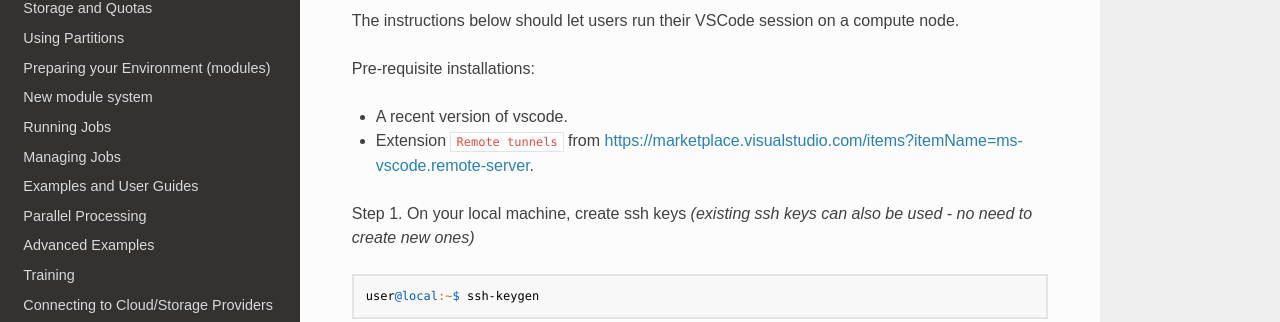
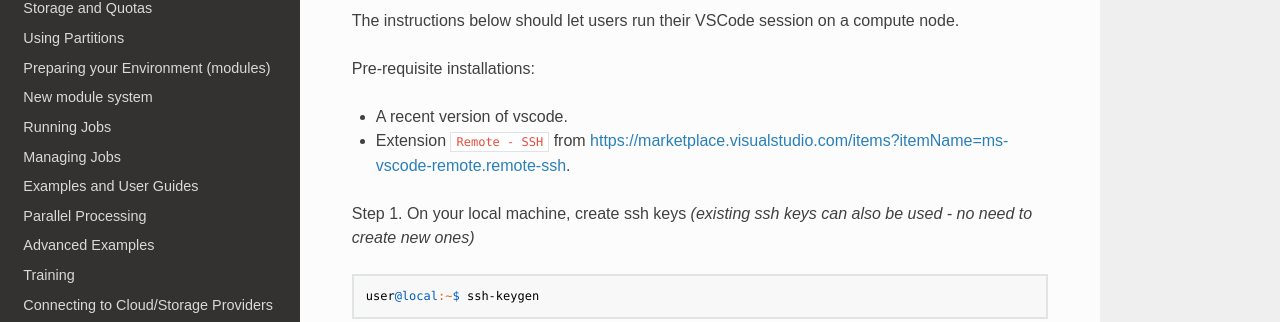
Before and after one commit to vuw-research-computing/raapoi-docs, an MkDocs documentation site: the page built from docs/usersub/vscode.md, in a window 1280 px wide and 900 px high. Shown: the part 245-567 px from the top of the window. Built offline with MkDocs 1.6.1, drawn with Linux system fonts in a browser that asks for light colours; nearby versions of some CDN libraries; some web fonts are replaced; a script that is not in the unit is left out.

Commit message:
Update VSCode link to extension
Remote - SSH

```diff
--- a/docs/usersub/vscode.md
+++ b/docs/usersub/vscode.md
@@ -8,7 +8,7 @@ The instructions below should let users run their VSCode session on a compute no
 Pre-requisite installations:
 
 - A recent version of vscode.
-- Extension `Remote tunnels` from [https://marketplace.visualstudio.com/items?itemName=ms-vscode.remote-server](https://marketplace.visualstudio.com/items?itemName=ms-vscode.remote-server).
+- Extension `Remote - SSH` from [https://marketplace.visualstudio.com/items?itemName=ms-vscode-remote.remote-ssh](https://marketplace.visualstudio.com/items?itemName=ms-vscode-remote.remote-ssh).
 
 Step 1. On your local machine, create ssh keys _(existing ssh keys can also be used - no need to create new ones)_
 
```
